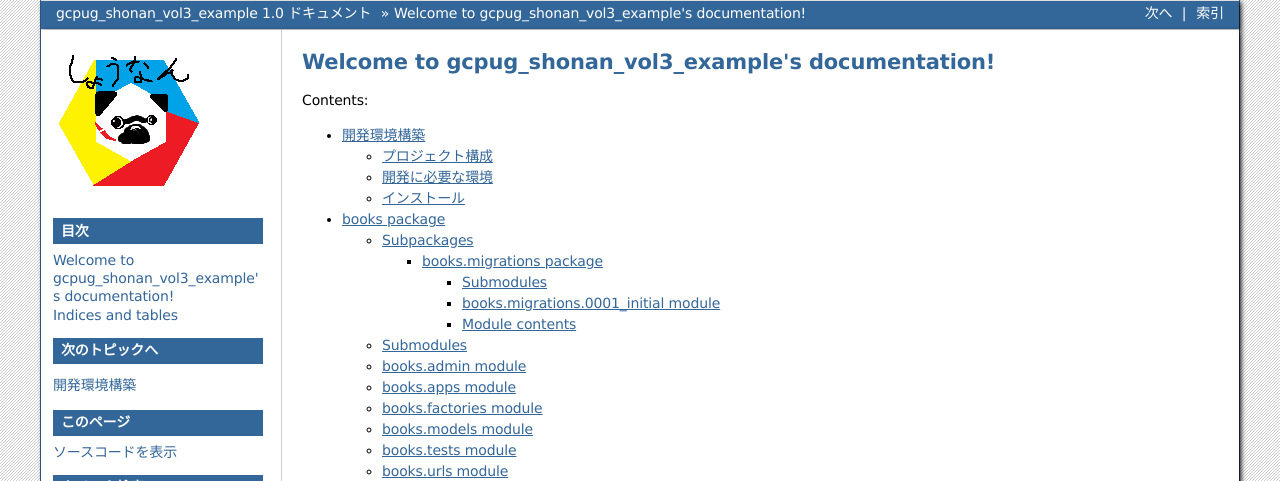
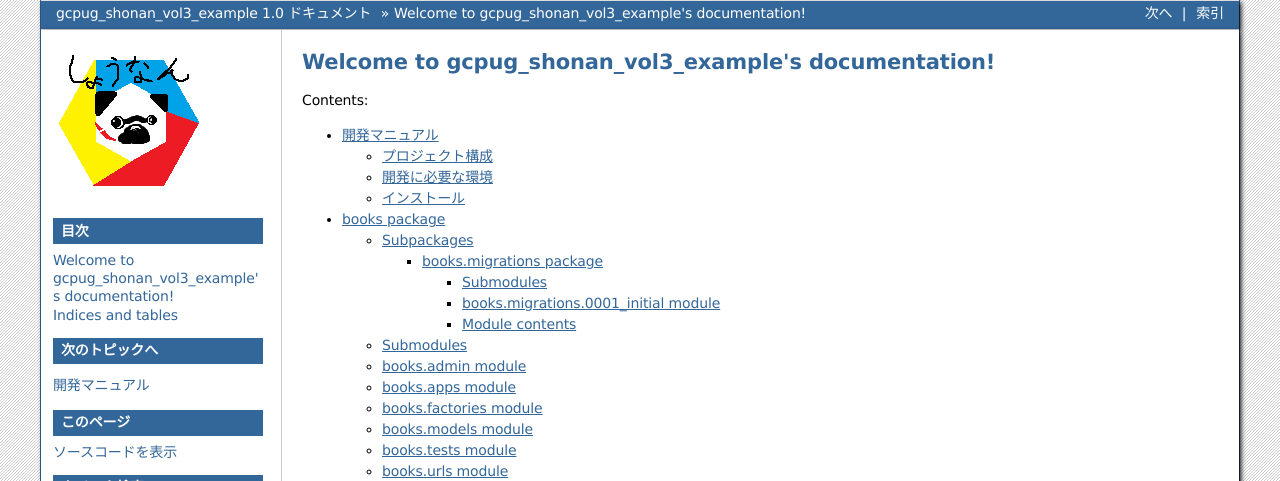
Before and after one commit to ryu22e/gcpug_shonan_vol3_example, a Sphinx documentation site: the page built from docs/index.rst, in a window 1280 px wide. Shown: the top 481 px of the page. Built offline with Sphinx 7.4.7, drawn with Linux system fonts in a browser that asks for light colours.

Commit message:
Rename filename

```diff
--- a/docs/setup.rst
+++ b/docs/dev_manual.rst
@@ -1,5 +1,5 @@
-開発環境構築
-============
+開発マニュアル
+==============
 
 プロジェクト構成
 ----------------
--- a/docs/index.rst
+++ b/docs/index.rst
@@ -11,7 +11,7 @@ Contents:
 .. toctree::
    :maxdepth: 4
 
-   setup
+   dev_manual
    books
    gcpug_shonan_vol3_example
    manage
```
